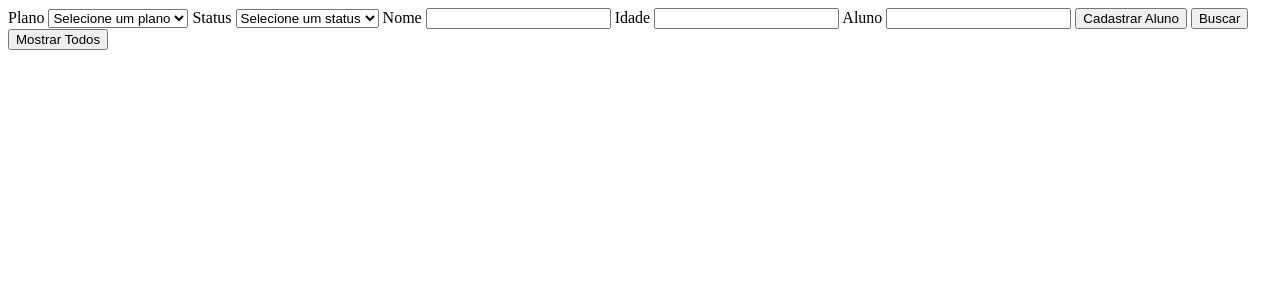
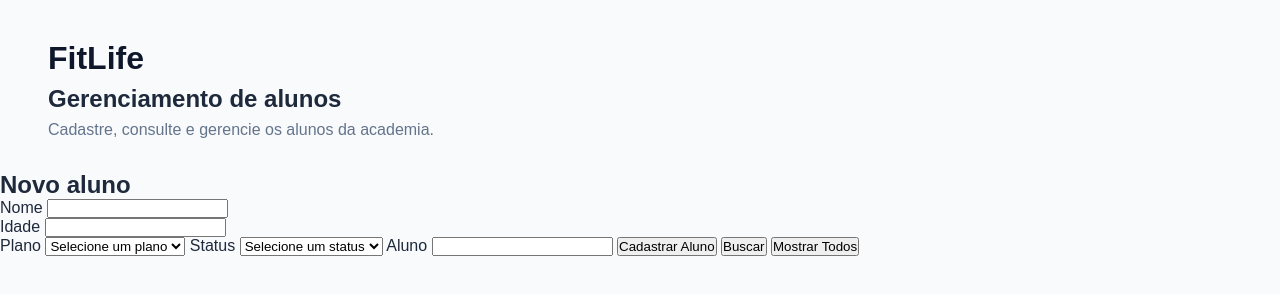
Before and after one commit to bigueline/FitLife, a plain HTML site: page index.html in a window 1280 px wide. Drawn offline with Linux system fonts and the light colour scheme.

Commit message:
feat: inicia nova interface do FitLife

```diff
--- a/index.html
+++ b/index.html
@@ -5,9 +5,33 @@
     <meta charset="UTF-8">
     <meta name="viewport" content="width=device-width, initial-scale=1.0">
     <title>FitLife</title>
+    <link rel="stylesheet" href="style.css">
  </head>
 
  <body>
+
+   <header>
+    <h1>FitLife</h1>
+    <h2>Gerenciamento de alunos</h2>
+    <p>Cadastre, consulte e gerencie os alunos da academia.</p>
+   </header>
+
+   <main class="container">
+    <section class="card card-formulario">
+     <h2>Novo aluno</h2>
+
+     <div class="campo">
+       <label for="nome">Nome</label>
+       <input type="text" id="nome">
+     </div>
+
+      <div class="campo">
+       <label for="idade">Idade</label>
+       <input type="number" id="idade">
+      </div>
+
+    </section>
+   </main>
 
  <label for="plano">Plano</label>
 
@@ -26,12 +50,6 @@
     <option value="Inativo"> Inativo </option>
   </select>
 
-  <label for="nome">Nome</label>
-  <input type="text" id="nome">
-
-  <label for="idade">Idade</label>
-  <input type="number" id="idade">
-
   <label for="buscar">Aluno</label>
   <input type="text" id="buscar">
 
--- a/style.css
+++ b/style.css
@@ -0,0 +1,34 @@
+* {
+  margin: 0;
+  padding: 0;
+  box-sizing: border-box;
+}
+
+body {
+  background-color: #F8FAFC;
+  font-family: Arial, sans-serif;
+  color: #1E293B;
+}
+
+header {
+  padding: 40px 48px 32px;
+}
+
+header h1 {
+  font-size: 32px;
+  font-weight: 700;
+  color: #0F172A;
+}
+
+header h2 {
+  margin-top: 8px;
+  font-size: 24px;
+  font-weight: 600;
+  color: #1E293B;
+}
+
+header p {
+  margin-top: 8px;
+  font-size: 16px;
+  color: #64748B;
+}
```
